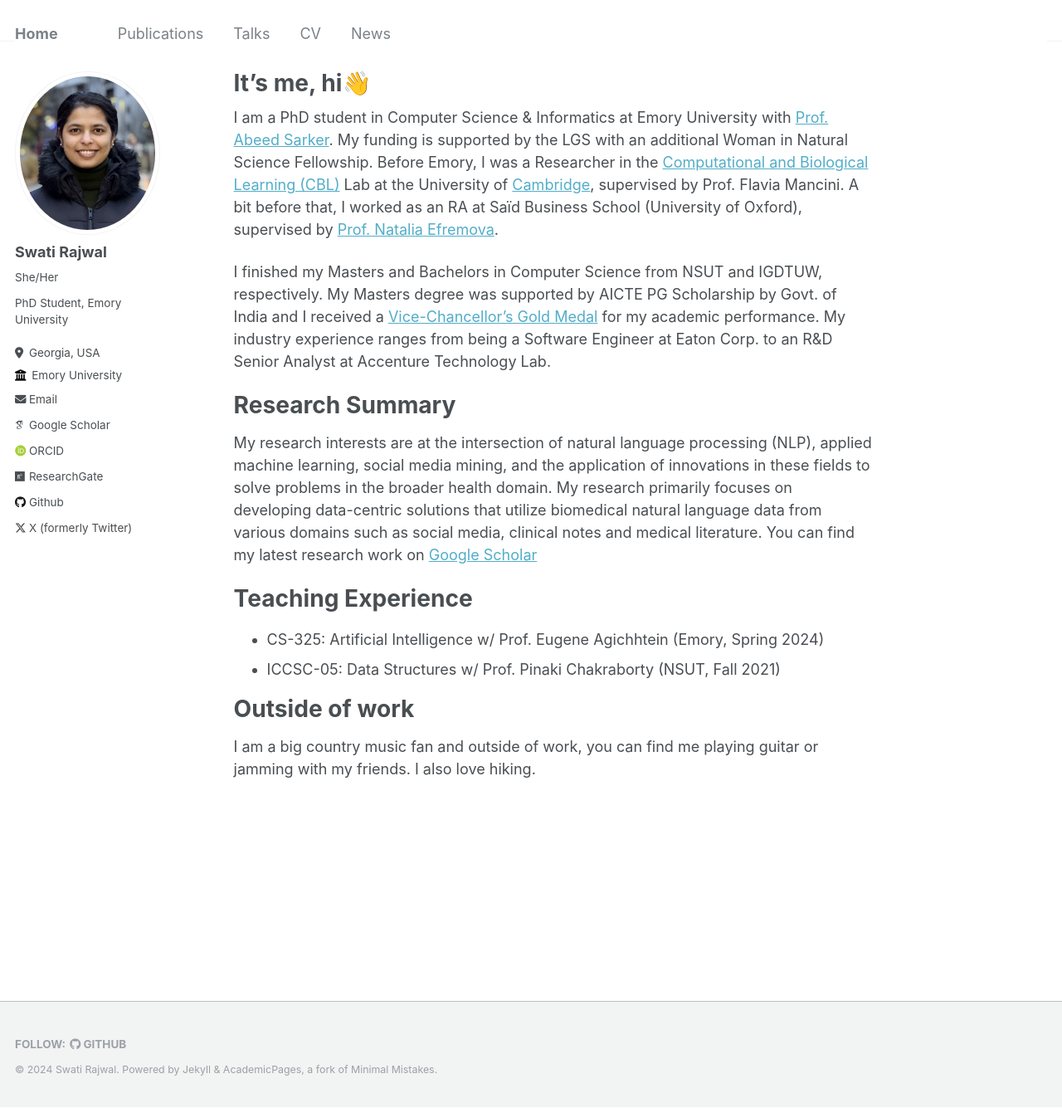
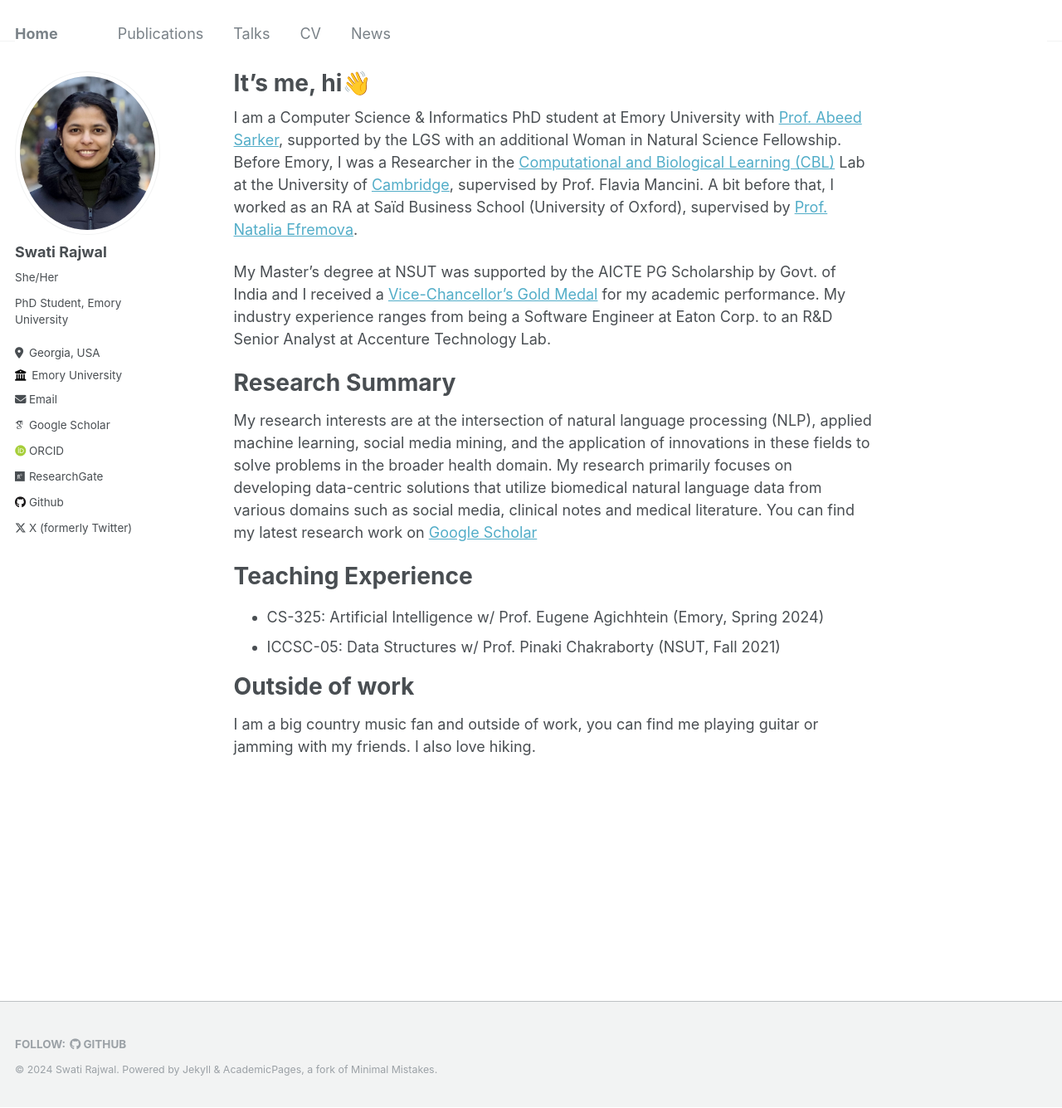
Before and after one commit to swati-rajwal/swati-rajwal.github.io, a Jekyll site: the page built from _pages/about.md, in a window 1280 px wide and 1335 px high. Shown: the whole window at 83% size. Built offline with Jekyll 4.4.1, drawn with Linux system fonts in a browser that asks for light colours; some web fonts are replaced.

Commit message:
Update about.md

```diff
--- a/_pages/about.md
+++ b/_pages/about.md
@@ -7,9 +7,9 @@
   - /about.html
 ---
 
-I am a PhD student in Computer Science & Informatics at Emory University with <a href="https://winshipcancer.emory.edu/bios/faculty/sarker-abeed.html" target="_blank">Prof. Abeed Sarker</a>. My funding is supported by the LGS with an additional Woman in Natural Science Fellowship. Before Emory, I was a Researcher in the <a href="https://cbl-website.onrender.com/" target="_blank">Computational and Biological Learning (CBL)</a> Lab at the University of <a href="https://neuroscience.cam.ac.uk/member/srajwal/" targe="_blank">Cambridge</a>, supervised by Prof. Flavia Mancini. A bit before that, I worked as an RA at Saïd Business School (University of Oxford), supervised by <a href="https://www.research.ox.ac.uk/researchers/natalia-efremova" target="_blank">Prof. Natalia Efremova</a>.
+I am a Computer Science & Informatics PhD student at Emory University with <a href="https://winshipcancer.emory.edu/bios/faculty/sarker-abeed.html" target="_blank">Prof. Abeed Sarker</a>, supported by the LGS with an additional Woman in Natural Science Fellowship. Before Emory, I was a Researcher in the <a href="https://cbl-website.onrender.com/" target="_blank">Computational and Biological Learning (CBL)</a> Lab at the University of <a href="https://neuroscience.cam.ac.uk/member/srajwal/" targe="_blank">Cambridge</a>, supervised by Prof. Flavia Mancini. A bit before that, I worked as an RA at Saïd Business School (University of Oxford), supervised by <a href="https://www.research.ox.ac.uk/researchers/natalia-efremova" target="_blank">Prof. Natalia Efremova</a>.
 
-I finished my Masters and Bachelors in Computer Science from NSUT and IGDTUW, respectively. My Masters degree was supported by AICTE PG Scholarship by Govt. of India and I received a <a href="https://www.linkedin.com/feed/update/urn:li:activity:7108505289506627584/" target="_blank">Vice-Chancellor's Gold Medal</a> for my academic performance. My industry experience ranges from being a Software Engineer at Eaton Corp. to an R&D Senior Analyst at Accenture Technology Lab.
+My Master's degree at NSUT was supported by the AICTE PG Scholarship by Govt. of India and I received a <a href="https://www.linkedin.com/feed/update/urn:li:activity:7108505289506627584/" target="_blank">Vice-Chancellor's Gold Medal</a> for my academic performance. My industry experience ranges from being a Software Engineer at Eaton Corp. to an R&D Senior Analyst at Accenture Technology Lab.
 
 # Research Summary
 My research interests are at the intersection of natural language processing (NLP), applied machine learning, social media mining, and the application of innovations in these fields to solve problems in the broader health domain. My research primarily focuses on developing data-centric solutions that utilize biomedical natural language data from various domains such as social media, clinical notes and medical literature. You can find my latest research work on <a href="https://scholar.google.com/citations?user=6AfEraYAAAAJ&hl=en&inst=15365353816232672843" target="_blank">Google Scholar</a>
```
